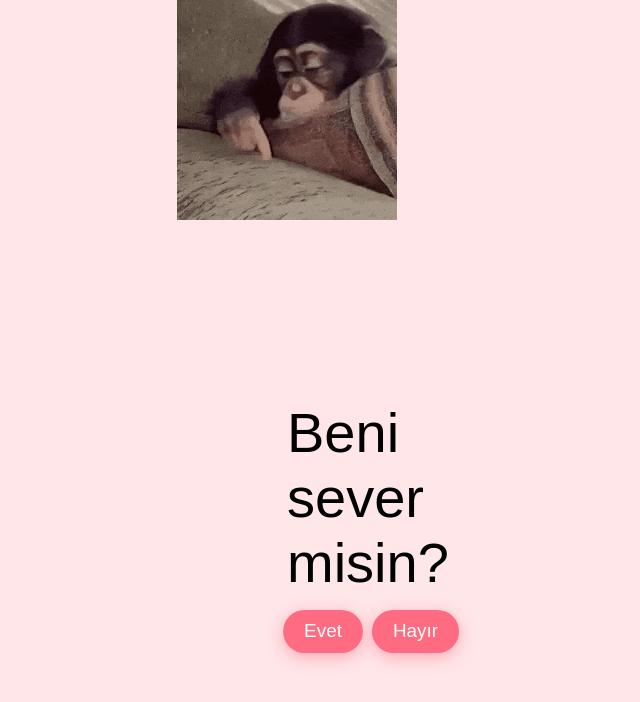
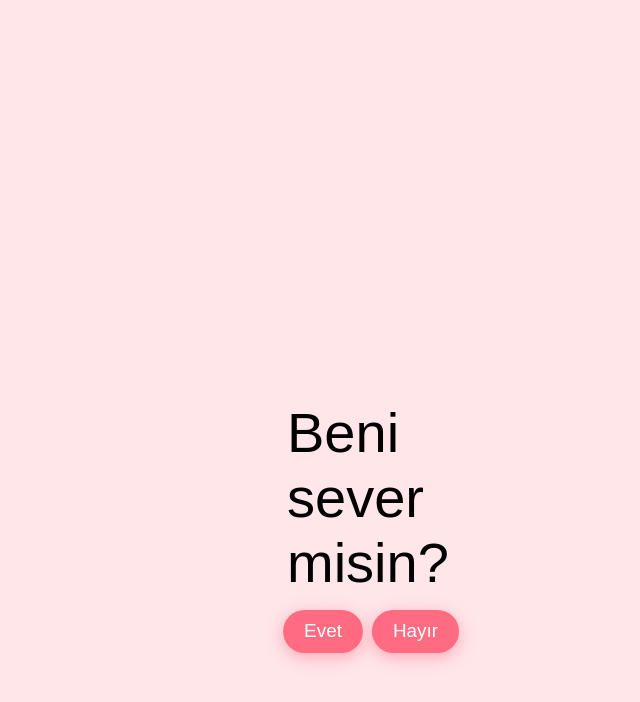
Before and after one commit to EmreCanberk/Some, a plain HTML site: page index.html in a window 1280 px wide. Shown: the whole page, without its empty margins (353-993 px from the left). Drawn offline with Linux system fonts and the light colour scheme.

Commit message:
Update index.html

```diff
--- a/index.html
+++ b/index.html
@@ -433,8 +433,7 @@ body {
 </head>
 <body>
 
-    <div class="gif-question">
-            <img src="sad.gif" alt="GIF"> </div>
+
 <div class="container">
     <div class="question-container">
         <div class="question">Beni sever misin?</div>
```
